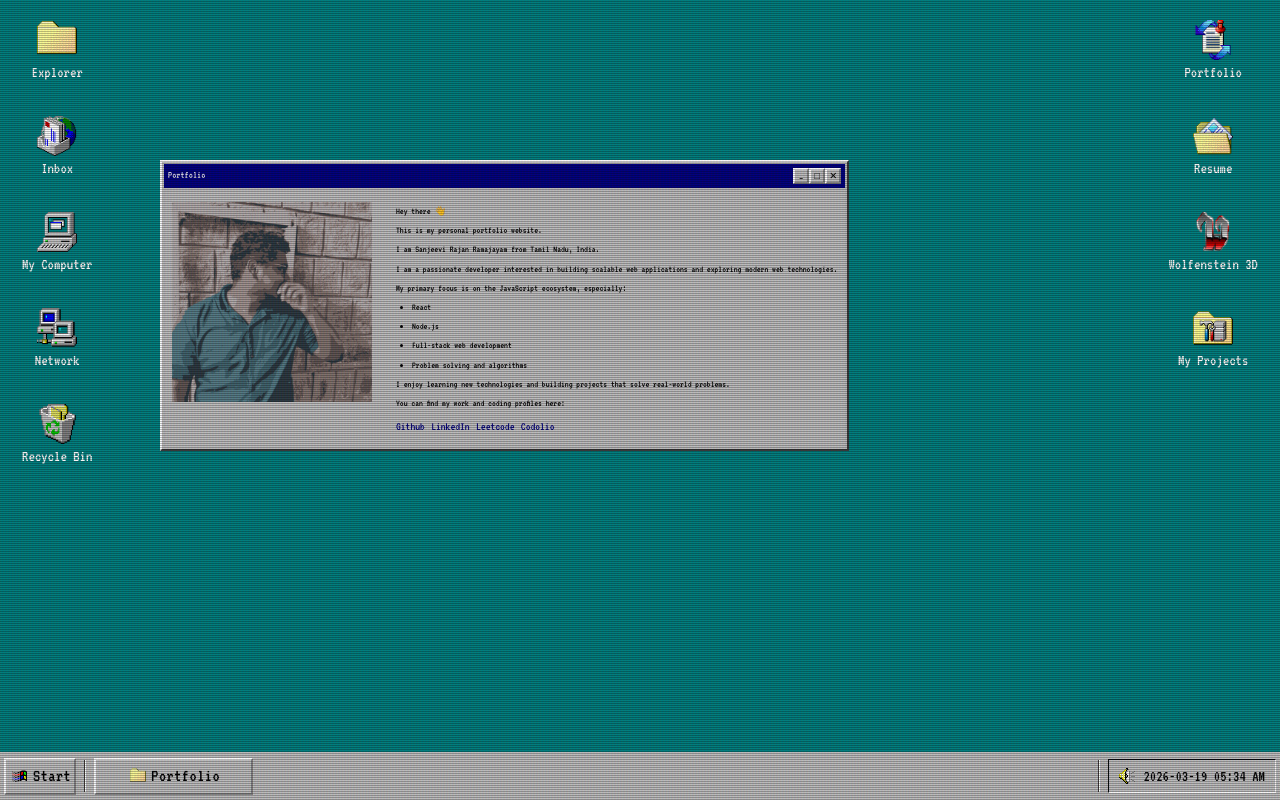
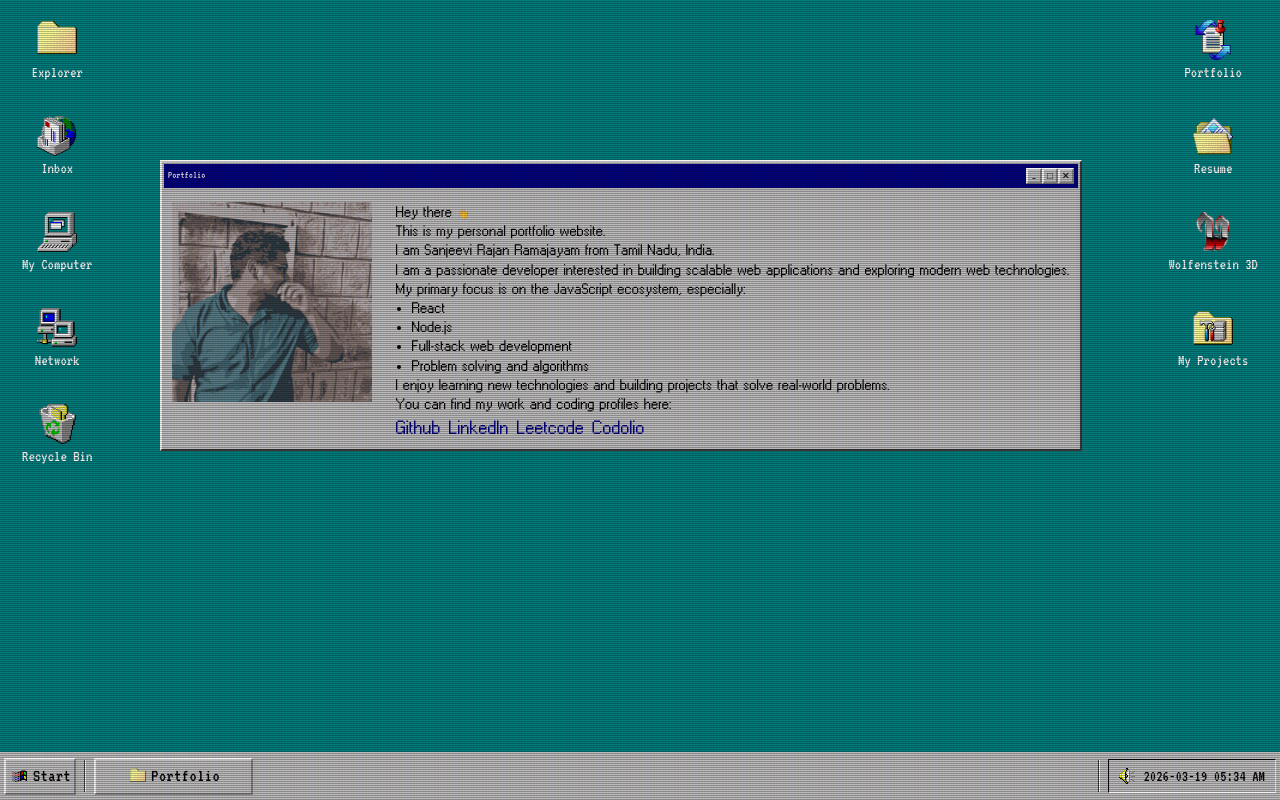
Before and after one commit to sanjeevirajanramajayam/WebOSPortfolio, a plain HTML site: page index.html in a window 1280 px wide. Drawn offline with nearby package versions, Linux system fonts and the light colour scheme.

Commit message:
change to font

```diff
--- a/index.css
+++ b/index.css
@@ -1,3 +1,10 @@
+@font-face {
+    font-family: 'Windows 95';
+    src: url(./fonts/w-95-sans-serif.woff2) format('woff2'), url(./fonts/w-95-sans-serif.woff) format('woff');
+    font-weight: 400;
+    font-style: normal
+}
+
 * {
     --color-white: #FFFFFF;
     --color-black: #000000;
@@ -378,13 +385,13 @@
 }
 
 body {
-    font-family: "VT323", sans-serif;
+    font-family: "Windows 95", sans-serif;
     font-weight: 400
 }
 
 p,
 ul li {
-    font-family: "VT323", sans-serif;
+    font-family: "Windows 95", sans-serif;
     font-size: .6rem;
     font-weight: 300;
     line-height: 2
```
